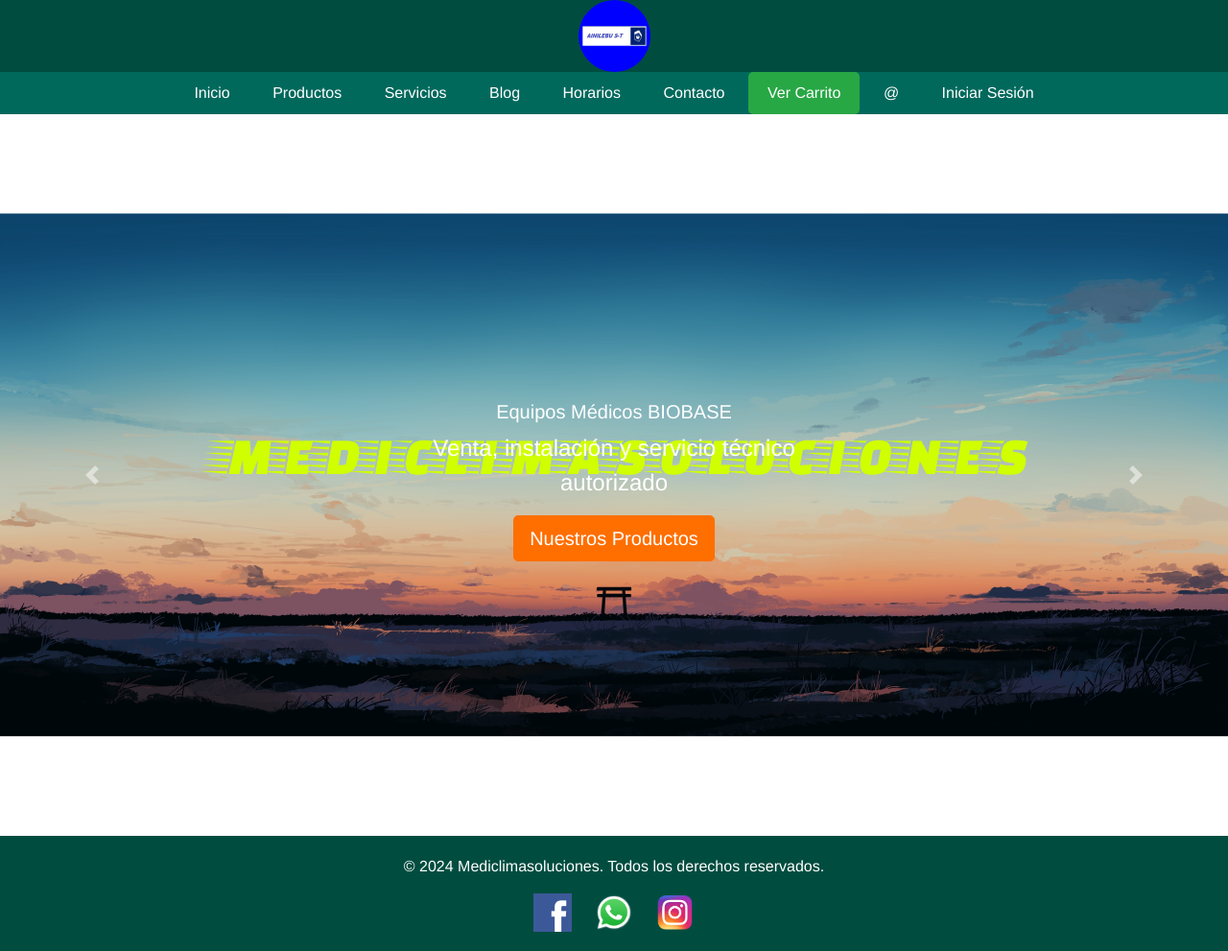
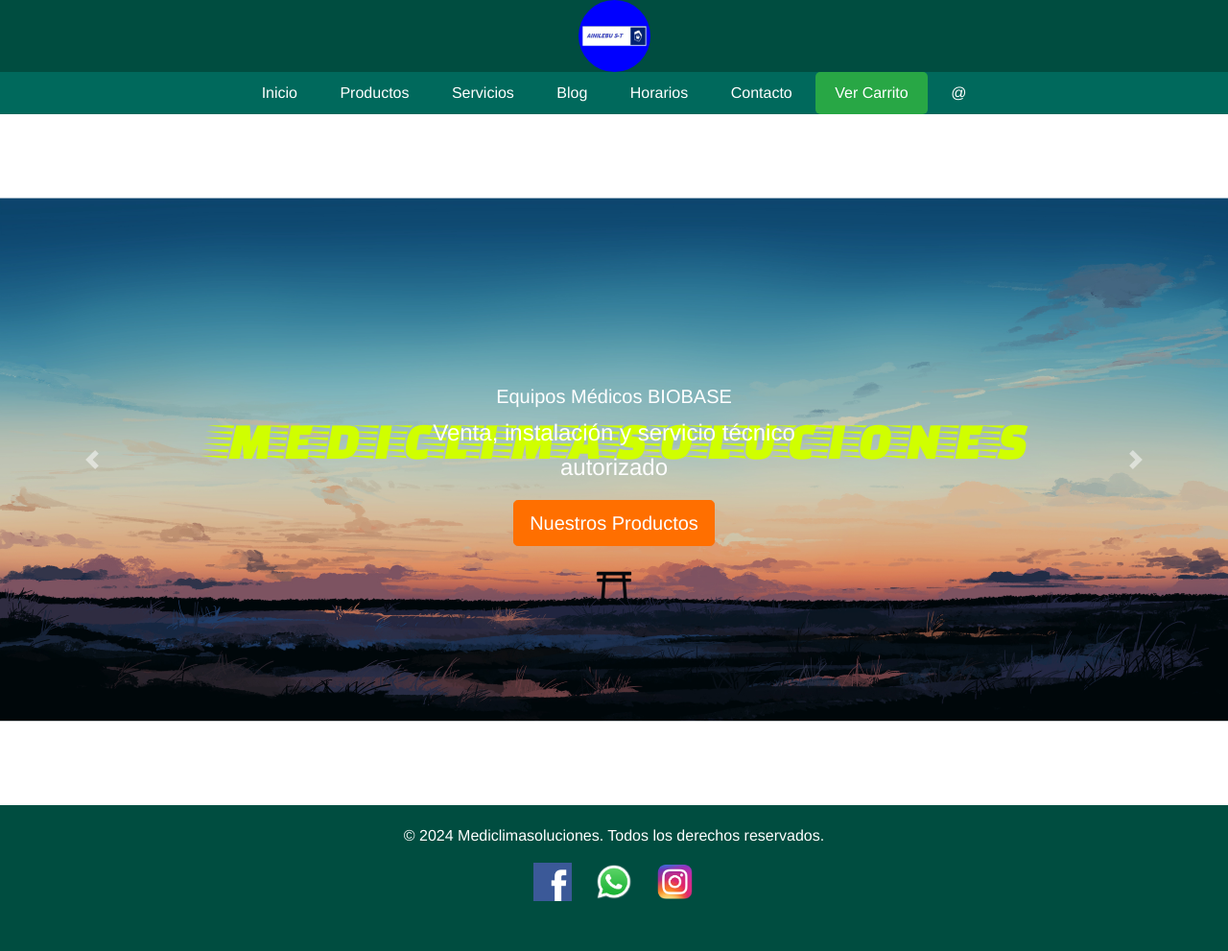
Before and after one commit to hknign/mediclimasoluciones, a Django app: page /index in a window 1280 px wide. Shown: the whole page at 96% size. After the commit the page ends 939 px from the top, so only its background shows below. Run offline with Django 5.2, Linux system fonts and the light colour scheme; some libraries are stand-ins or nearby versions.

Commit message:
Update index.html error arreglado

```diff
--- a/ainilebust/templates/index.html
+++ b/ainilebust/templates/index.html
@@ -54,15 +54,14 @@
         .hero-section {
             background-size: cover;
             background-position: center;
-            height: 110vh;
+            max-height: calc(100vh - 64px);
             width: 100%;
             display: flex;
             justify-content: center;
             align-items: center;
             color: white;
             text-align: center;
-            margin-top: -64px;
-            margin-bottom: -64px;
+            overflow: hidden;
         }
 
         .hero-section h1 {
@@ -249,7 +248,6 @@
 
     <nav>
         <ul>
-
             <li><a href="{% url 'index' %}">Inicio</a></li>
             <li>
                 {% if user.is_superuser %}
@@ -261,20 +259,16 @@
             <li><a href="{% url 'servicios' %}">Servicios</a></li>
             <li><a href="{% url 'sobre_nosotros' %}">Blog</a></li>
             <li>
-
                 {% if user.is_superuser %}
                     <a href="{% url 'calendario_admin' %}">Gestión Horarios</a>
                 {% else %}
                     <a href="{% url 'calendario_usuario' %}">Horarios</a>
                 {% endif %}
-
             </li>
             <li><a href="{% url 'contacto' %}">Contacto</a></li>
-
             <!-- Botón para abrir el carrito -->
-            <button id="btn-carrito" onclick="mostrarCarrito()">Ver Carrito</button>
-            <li>
-                <div class="dropdown">
+            <li><button id="btn-carrito" onclick="mostrarCarrito()">Ver Carrito</button></li>
+            <li class="dropdown">
                 <a href="javascript:void(0)" class="dropbtn">@{{ user.username }}</a>
                 <div class="dropdown-options">
                     {% if user.is_superuser %}
@@ -288,18 +282,11 @@
                             {% csrf_token %}
                             <button type="submit">Cerrar sesión</button>
                         </form>
-
                     {% else %}
-                        <li>
                         <a href="{% url 'Login' %}">Iniciar Sesión</a>
-                        </li>
-
-
                     {% endif %}
                 </div>
-                </div>
             </li>
-
         </ul>
     </nav>
 
```
Lines whose indentation alone changed are shown as unchanged.
